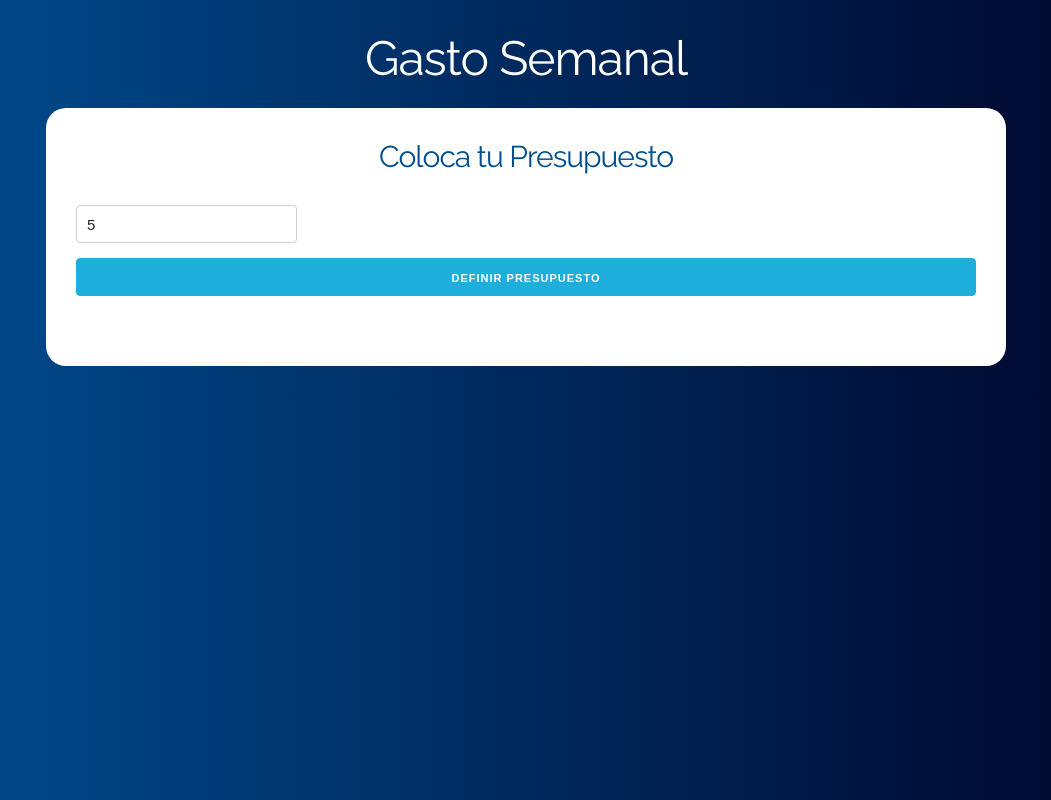
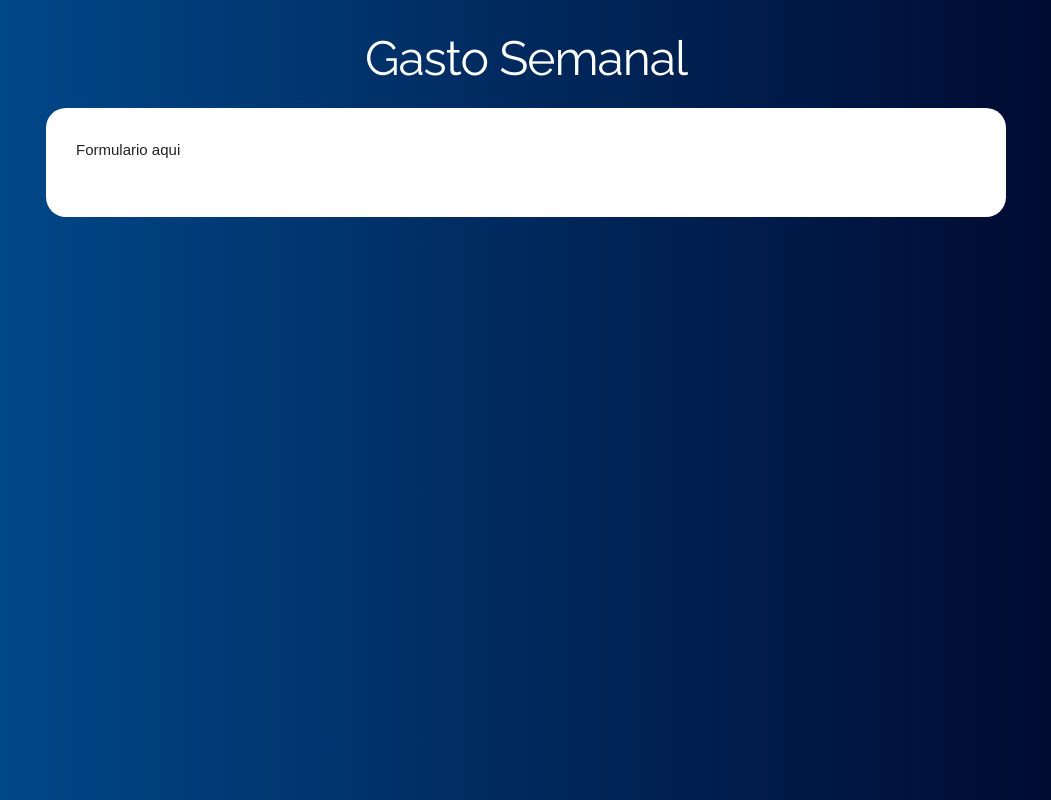
Before and after one commit to jimmy404/REACT-presupuesto, a React (Create React App) app: page / in a window 1280 px wide. Both pictures are taken after typing "5" into the empty fields and a click on the input "Definir Presupuesto". Shown: the whole page, without its empty margins (114-1165 px from the left). Built offline with nearby package versions, Linux system fonts and the light colour scheme.

Commit message:
Showing the components conditionally

```diff
--- a/src/App.js
+++ b/src/App.js
@@ -1,13 +1,32 @@
-import React from 'react';
+import React, { useState } from 'react';
 import Pregunta from './components/Pregunta'
 
 function App() {
+  //state
+  const [ presupuesto, guardarPresupuesto] = useState(0);
+  const [ preguntaPresupuesto, guardarPreguntaPresupuesto] = useState(true);
+
+
   return (
     <div className="App container">
       <header>
       <h1>Gasto Semanal</h1>
       <div className="contenido-principal contenido">
-        <Pregunta />
+       { (preguntaPresupuesto)
+        ?
+          <Pregunta
+            guardarPresupuesto={guardarPresupuesto}
+            guardarPreguntaPresupuesto={guardarPreguntaPresupuesto}
+          />
+        : (
+          <div className="row">
+            <div className="one-half colum">
+              <p>Formulario aqui</p>
+            </div>
+            <div className="one-half colum"></div>
+          </div>
+        )
+        }
       </div>
       </header>
     </div>
--- a/src/components/Pregunta.js
+++ b/src/components/Pregunta.js
@@ -1,7 +1,7 @@
 import React, { Fragment, useState } from 'react';
 
-function Pregunta() {
-
+function Pregunta(props) {
+        const {guardarPresupuesto, guardarPreguntaPresupuesto} = props;
         //definir state
         const [ cantidad, guardarCantidad] = useState(0);
         const [ error, guardarError] = useState(false);
@@ -11,12 +11,15 @@ function Pregunta() {
             e.preventDefault();
 
             //validar
-            if(cantidad <= 1 || isNaN( cantidad)){
+            if(cantidad < 1 || isNaN( cantidad)){
                 guardarError(true);
                 return;
             }
 
             //Si se pasa la validacion
+            guardarError(false);
+            guardarPresupuesto(cantidad);
+            guardarPreguntaPresupuesto(false);
         }
     return(
         <Fragment>
```
